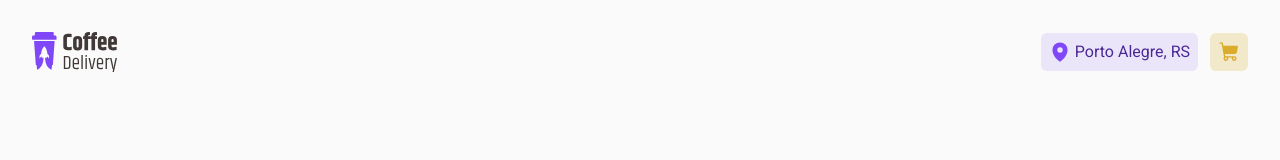
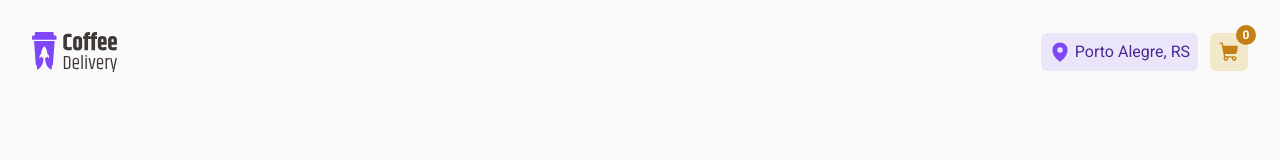
Before and after one commit to kauevecchia/coffee-shop-delivery, a React (Vite) app: page / in a window 1280 px wide. Shown: the top 160 px of the page. Built offline with nearby package versions, Linux system fonts and the light colour scheme.

Commit message:
feat: display cart item count in Header using zustand

```diff
--- a/src/components/Header.tsx
+++ b/src/components/Header.tsx
@@ -1,7 +1,11 @@
 import Logo from '../../public/Logo.svg'
 import { MapPin, ShoppingCart } from '@phosphor-icons/react'
+import { useCoffeeStore } from '../store/coffeeStore'
 
 export function Header() {
+    const { coffeesInCart } = useCoffeeStore()
+    const cartItems = coffeesInCart()
+
     return (
         <header className='flex justify-between items-center p-8 w-full'>
             <div className='max-w-7xl w-full mx-auto flex items-center justify-between'>
@@ -12,8 +16,11 @@ export function Header() {
                         <MapPin size={22} weight='fill' className='text-my-purple'/>
                         <span className='text-purple-dark'>Porto Alegre, RS</span>
                     </div>
-                    <div className='flex items-center justify-center bg-yellow-light p-2 rounded-md'>
-                        <ShoppingCart size={22} weight='fill' className='text-my-yellow cursor-pointer'/>
+                    <div className='relative flex items-center justify-center bg-yellow-light p-2 rounded-md'>
+                        <div className='absolute flex items-center justify-center right-0 top-0 rounded-full -translate-y-2 translate-x-2 bg-yellow-dark w-5 h-5 text-white font-bold text-xs'>
+                            {cartItems.length}
+                        </div>
+                        <ShoppingCart size={22} weight='fill' className='text-yellow-dark cursor-pointer'/>
                     </div>
                 </div>
             </div>
```
